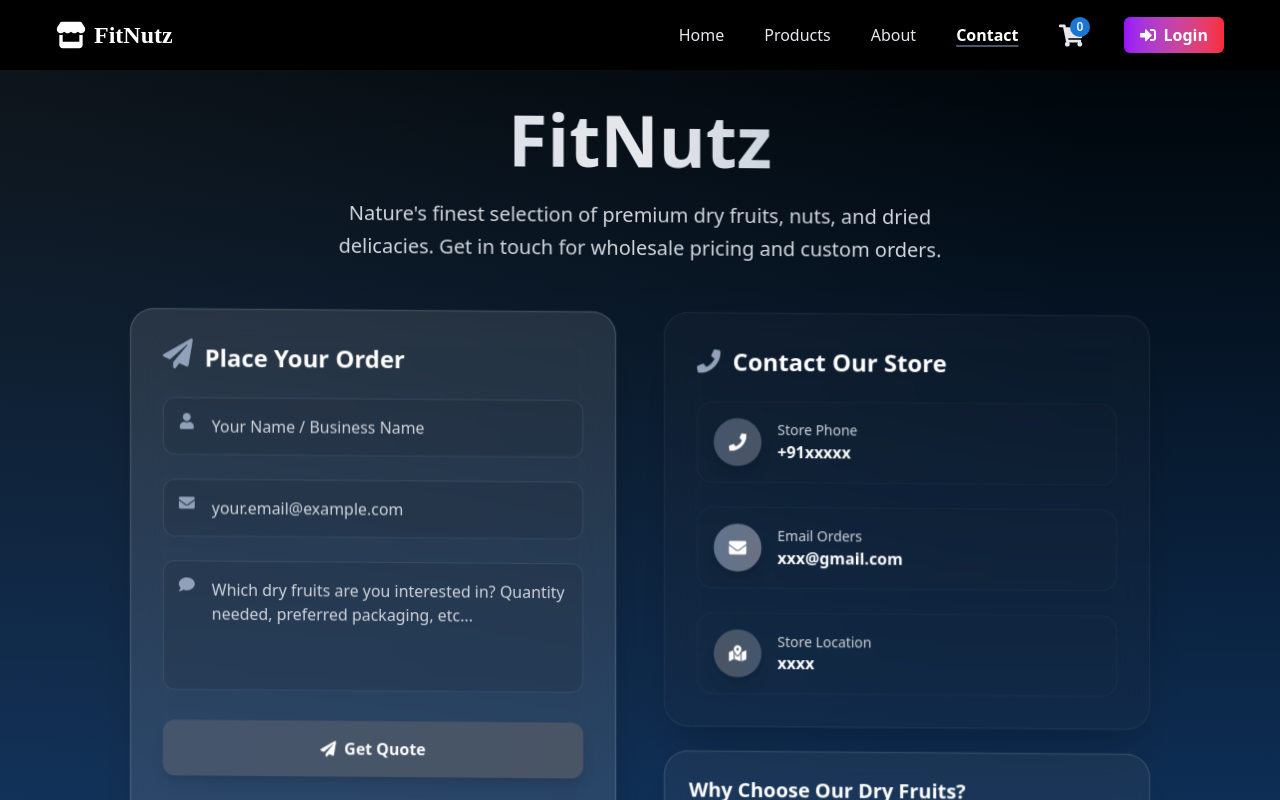
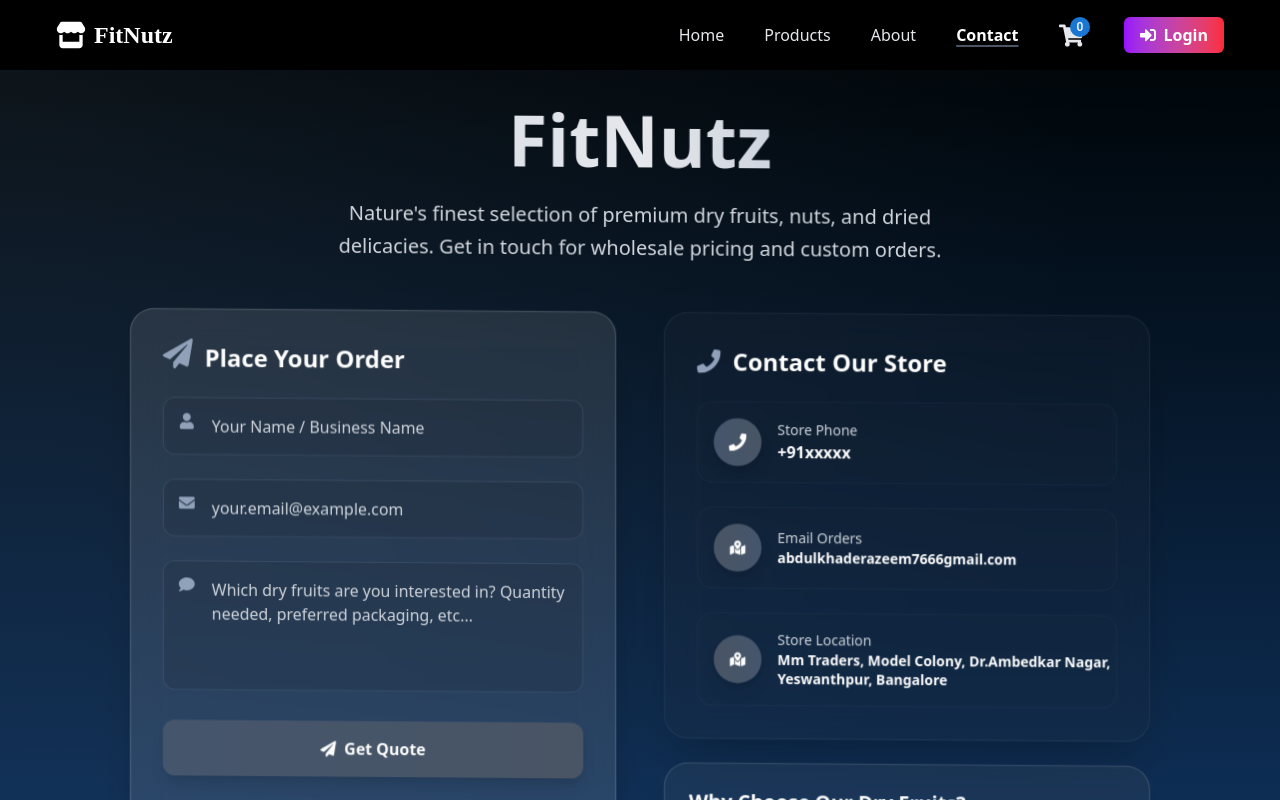
Before and after one commit to azeemAK7/fitnuz-web-app-frontend, a React (Vite) app: page /contact in a window 1280 px wide. Shown: the top 800 px of the page. Built offline with nearby package versions, Linux system fonts and the light colour scheme.

Commit message:
changes in banner inputfield contact

```diff
--- a/src/components/Contact.tsx
+++ b/src/components/Contact.tsx
@@ -186,24 +186,27 @@
                     </div>
 
                     <div className="flex items-center p-4 bg-gray-800/10 rounded-2xl hover:bg-gray-800/20 transition-all duration-300 transform hover:translate-x-2 border border-slate-500/10">
-                      <div className="w-12 h-12 bg-gradient-to-r from-slate-500 to-gray-500 rounded-full flex items-center justify-center mr-4 shadow-lg">
-                        <FaEnvelope className="text-white text-lg" />
+                      <div className="w-12  h-12 bg-gradient-to-r from-gray-600 to-slate-600 rounded-full flex items-center justify-center mr-4 shadow-lg px-4">
+                        <FaMapMarkedAlt className="text-white text-lg" />
                       </div>
-                      <div>
+                      <div className="flex-1 break-all">
                         <p className="text-gray-300 text-sm">Email Orders</p>
-                        <p className="text-white font-semibold">
-                          xxx@gmail.com
+                        <p className="text-white font-semibold sm:text-md text-sm">
+                          abdulkhaderazeem7666gmail.com
                         </p>
                       </div>
                     </div>
 
-                    <div className="flex items-center p-4 bg-gray-800/10 rounded-2xl hover:bg-gray-800/20 transition-all duration-300 transform hover:translate-x-2 border border-slate-500/10">
-                      <div className="w-12  h-12 bg-gradient-to-r from-gray-600 to-slate-600 rounded-full flex items-center justify-center mr-4 shadow-lg">
+                    <div className="flex items-center py-4 pl-4 bg-gray-800/10 rounded-2xl hover:bg-gray-800/20 transition-all duration-300 transform hover:translate-x-2 border border-slate-500/10">
+                      <div className="w-12 h-12 bg-gradient-to-r from-gray-600 to-slate-600 rounded-full flex items-center justify-center mr-4 shadow-lg px-4">
                         <FaMapMarkedAlt className="text-white text-lg" />
                       </div>
-                      <div>
+                      <div className="flex-1 break-words">
                         <p className="text-gray-300 text-sm">Store Location</p>
-                        <p className="text-white font-semibold">xxxx</p>
+                        <p className="text-white font-semibold sm:text-md sm:text-md text-sm">
+                          Mm Traders, Model Colony, Dr.Ambedkar Nagar,
+                          Yeswanthpur, Bangalore
+                        </p>
                       </div>
                     </div>
                   </div>
--- a/src/components/shared/InputField.tsx
+++ b/src/components/shared/InputField.tsx
@@ -1,4 +1,6 @@
+import { useState } from "react";
 import type { InputFieldProps } from "../../types/formTypes";
+import { FaEye, FaEyeSlash } from "react-icons/fa6";
 
 const InputField: React.FC<InputFieldProps> = ({
   label,
@@ -12,6 +14,16 @@
   min,
   placeholder,
 }) => {
+  const [showPassword, setShowPassword] = useState(false);
+
+  const isPassword = type === "password";
+
+  const inputType = isPassword ? (showPassword ? "text" : "password") : type;
+
+  const togglePasswordVisible = () => {
+    setShowPassword((prev) => !prev);
+  };
+
   return (
     <div className="flex flex-col gap-1 w-full">
       <label
@@ -22,13 +34,14 @@
       >
         {label}
       </label>
+      <div className="relative w-full">
         <input
-        type={type}
+          type={inputType}
           id={id}
           placeholder={placeholder}
           className={`${
             className ? className : ""
-        } px-2 py-2 border outline-none bg-transparent text-slate-800 rounded-md ${
+          }}w-full pl-2 pr-9 py-2 border outline-none bg-transparent text-slate-800 rounded-md ${
             errors[id]?.message ? "border-red-500" : "border-slate-700"
           }`}
           {...register(id, {
@@ -66,6 +79,18 @@
           })}
         />
 
+        {isPassword && (
+          <button
+            type="button"
+            onClick={togglePasswordVisible}
+            className="absolute top-5 right-2  transform -translate-y-1/2 text-slate-600"
+            tabIndex={-1}
+          >
+            {showPassword ? <FaEyeSlash /> : <FaEye />}
+          </button>
+        )}
+      </div>
+
       {errors[id]?.message && (
         <p className="text-sm font-semibold text-red-600 mt-0">
           {String(errors[id].message)}
--- a/src/util/banner.ts
+++ b/src/util/banner.ts
@@ -13,9 +13,10 @@
   {
     id: 2,
     image: slider2anime,
-    title: "Royal Treat",
-    subtitle: "Whole Cashews",
-    description: "Creamy, crunchy, and perfect for every snack time",
+    title: "Nutty Delight",
+    subtitle: "Fun with Dry Fruits!",
+    description:
+      "Wholesome joy in every bite almonds, walnuts & more for growing champs!",
   },
   {
     id: 3,
```
Lines whose indentation alone changed are shown as unchanged.
